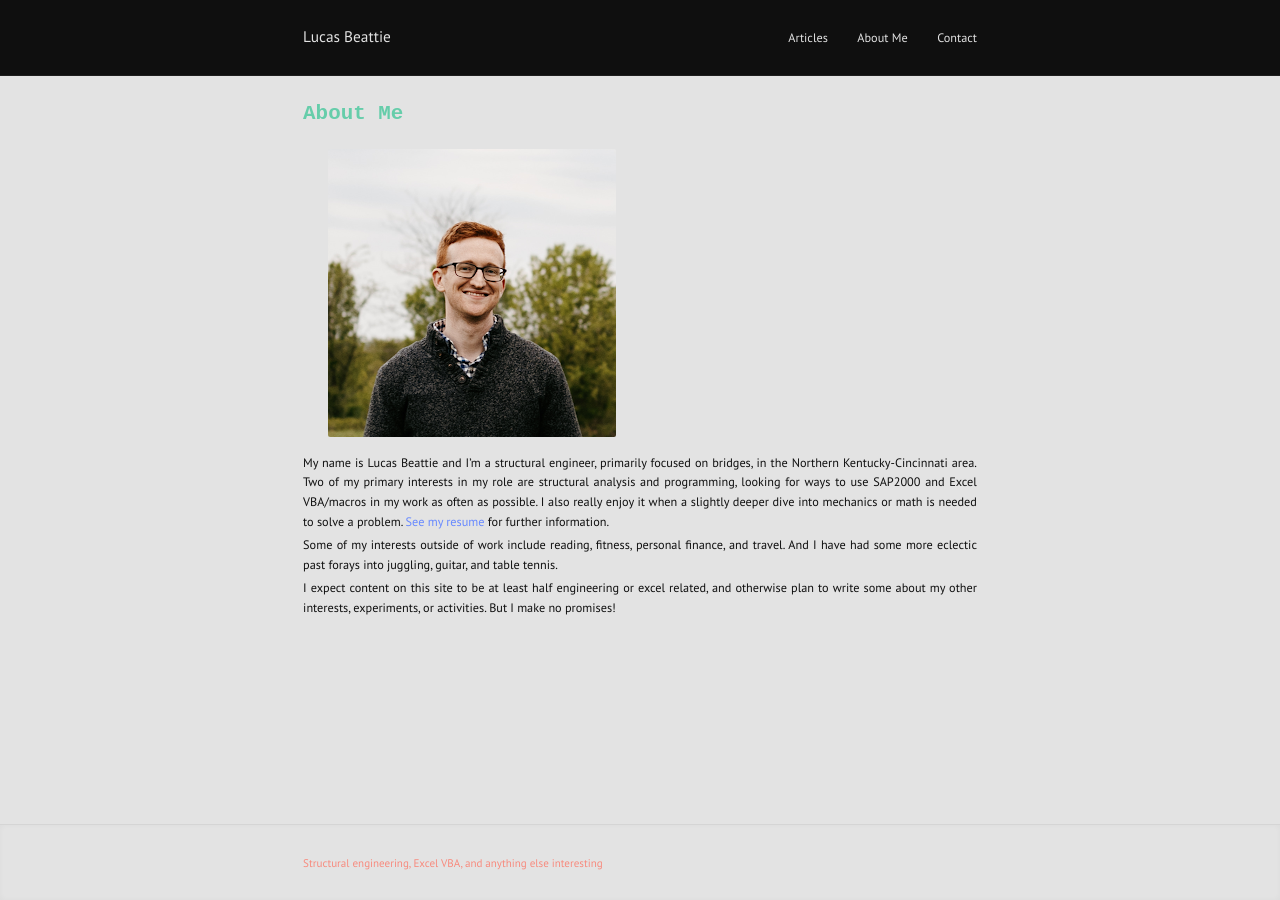
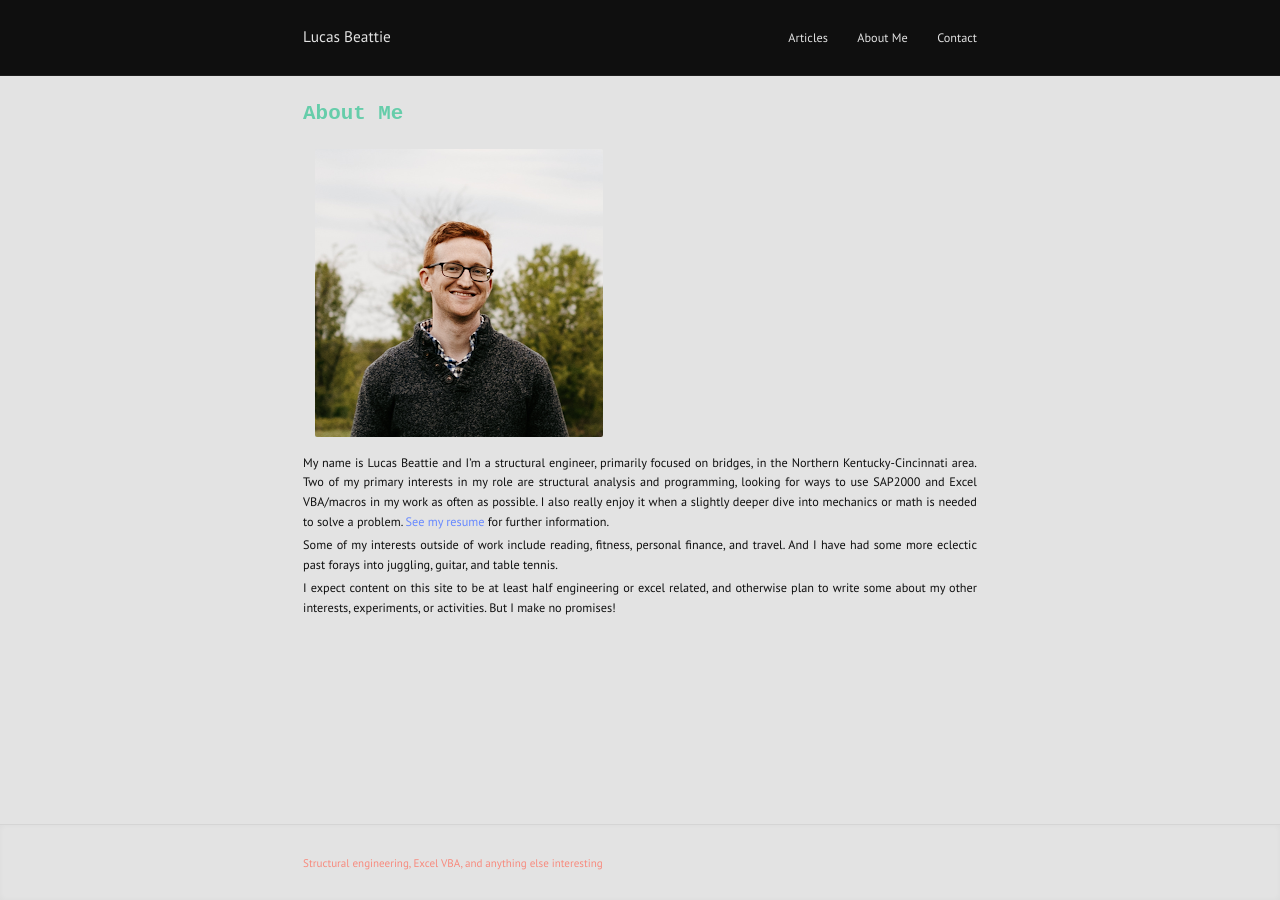
Before and after one commit to labeattie/lucasbeattiedotcom, a Jekyll site: the page built from index.md, in a window 1280 px wide. Built offline with Jekyll 4.4.1, drawn with Linux system fonts in a browser that asks for light colours.

Commit message:
test margins

```diff
--- a/_sass/basic.sass
+++ b/_sass/basic.sass
@@ -64,7 +64,7 @@ blockquote, figure
 
 img
   margin: .5em 0
-  margin-left: 2em
+  margin-left: 1em
 
 li
   margin: .25em 0
```
